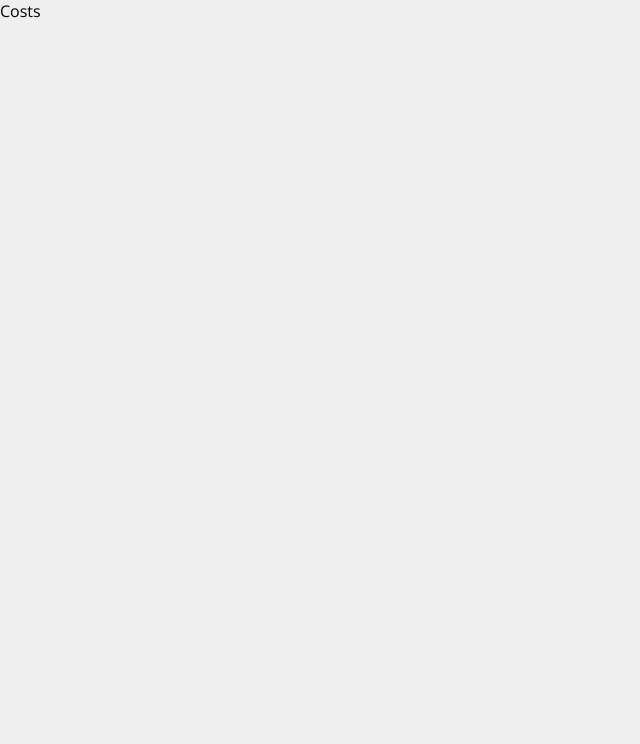
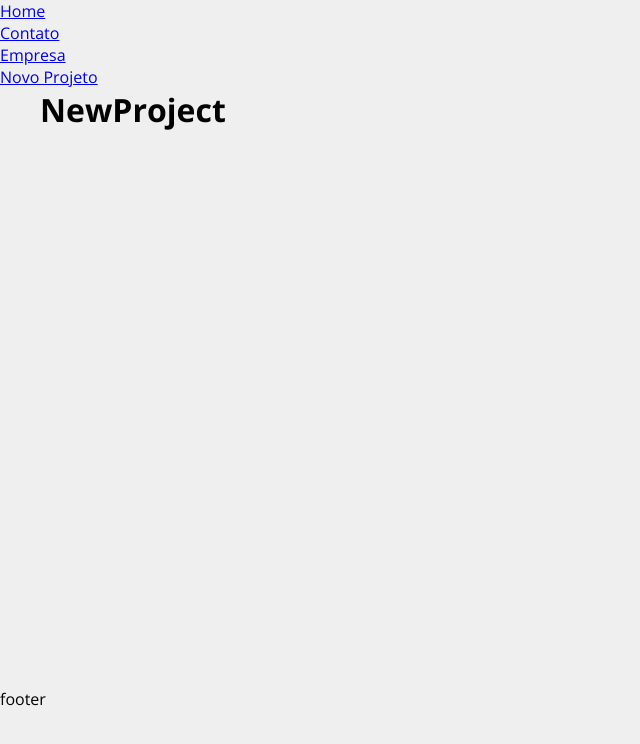
Before and after one commit to PabloBarcellos-0522/React-Costs, a React (Create React App) app: page /newproject in a window 1280 px wide. Shown: the top 744 px of the page, without its empty margins (0-640 px from the left). Built offline with nearby package versions, Linux system fonts and the light colour scheme; the HTML template or start-up script is replaced by a standard one.

Commit message:
Estruturando o projeto

```diff
--- a/src/App.js
+++ b/src/App.js
@@ -1,8 +1,38 @@
+import { BrowserRouter as Router, Routes, Route, Link } from "react-router-dom"
+import Home from "./components/pages/Home"
+import Contact from "./components/pages/Contact"
+import Company from "./components/pages/Company"
+import NewProject from "./components/pages/NewProject"
+import Container from "./components/layout/Container"
+import React from "react"
+
 function App() {
   return (
-    <div className="App">
-      <p>Costs</p>
-    </div>
+    <Router>
+      <ul>
+        <li>
+          <Link to="/">Home</Link>
+        </li>
+        <li>
+          <Link to="/contact">Contato</Link>
+        </li>
+        <li>
+          <Link to="/company">Empresa</Link>
+        </li>
+        <li>
+          <Link to="/newproject">Novo Projeto</Link>
+        </li>
+      </ul>
+      <Container customClass="min-height">
+        <Routes>
+          <Route exact path="/" element={<Home />} />
+          <Route path="/contact" element={<Contact />} />
+          <Route path="/company" element={<Company />} />
+          <Route path="/newproject" element={<NewProject />} />
+        </Routes>
+      </Container>
+      <p>footer</p>
+    </Router>
   )
 }
 
--- /dev/null
+++ b/src/components/layout/Container.js
@@ -0,0 +1,7 @@
+import styles from "./Container.module.css"
+
+function Container(props) {
+  return <div className={`${styles.container} ${styles[props.customClass]}`}>{props.children}</div>
+}
+
+export default Container
--- /dev/null
+++ b/src/components/layout/Container.module.css
@@ -0,0 +1,20 @@
+.container {
+  width: 1200px;
+  display: flex;
+  justify-content: space-between;
+  margin: 0 auto;
+  flex-wrap: wrap;
+}
+
+.min-height {
+  min-height: 75%;
+}
+
+.start {
+  justify-content: flex-start;
+}
+
+.column {
+  flex-direction: column;
+  justify-content: flex-start;
+}
--- /dev/null
+++ b/src/components/pages/Company.js
@@ -0,0 +1,5 @@
+function Company() {
+  return <h1>Company</h1>
+}
+
+export default Company
--- /dev/null
+++ b/src/components/pages/Contact.js
@@ -0,0 +1,5 @@
+function Contact() {
+  return <h1>Contact</h1>
+}
+
+export default Contact
--- /dev/null
+++ b/src/components/pages/Home.js
@@ -0,0 +1,5 @@
+function Home() {
+  return <h1>Home</h1>
+}
+
+export default Home
--- /dev/null
+++ b/src/components/pages/NewProject.js
@@ -0,0 +1,5 @@
+function NewProject() {
+  return <h1>NewProject</h1>
+}
+
+export default NewProject
```
